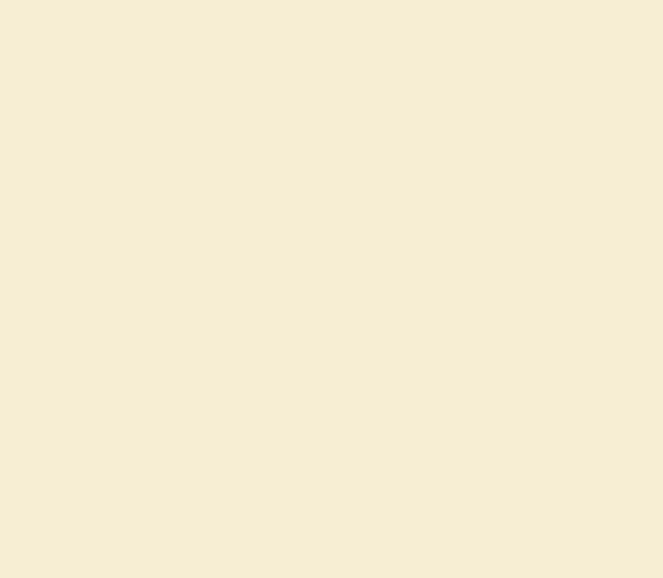
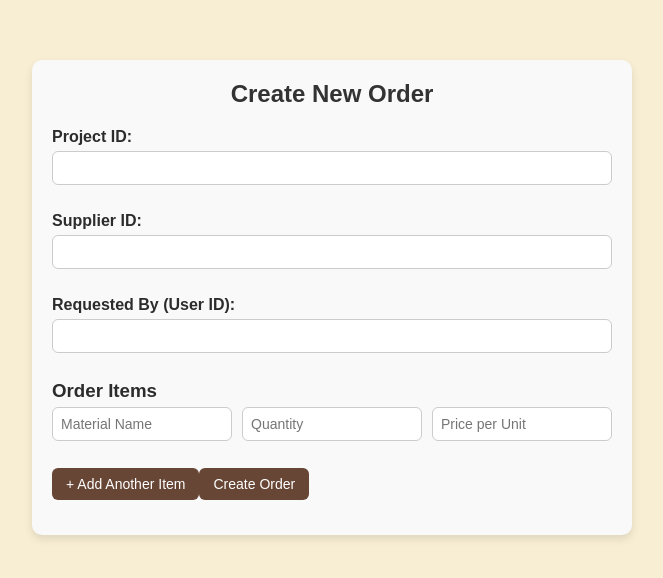
Before and after one commit to Yohan-Helitha/DesynFlow, a React (Create React App) app in the folder frontend/: page /OrderForm in a window 1280 px wide. Before the commit this address had no page. Shown: the top 578 px of the page, without its empty margins (308-971 px from the left). Built offline with nearby package versions, Linux system fonts and the light colour scheme.

Commit message:
feat : frontend

```diff
--- a/frontend/src/App.js
+++ b/frontend/src/App.js
@@ -8,6 +8,8 @@ import Supplier_details from "./Components/Supplier_details/Supplier_details";
 import Orders from "./Components/Orders/Orders";
 import Budget_approval from "./Components/Budget_approval/Budget_approval";
 import Budget_approval_form from "./Components/Budget_approval_form/Budget_approval_form";
+import OrderForm from "./Components/OrderForm/OrderForm";
+
 
 function App() {
   return (
@@ -17,6 +19,7 @@ function App() {
       <Route path="/Orders" element={<Orders />} />
       <Route path="/Budget_approval" element={<Budget_approval />} />
       <Route path="/Budget_approval_form" element={<Budget_approval_form />} />
+      <Route path="/OrderForm" element={<OrderForm />} />
     </Routes>
   );
 }
--- a/frontend/src/Components/Dashboard_proc/Dashboard_proc.js
+++ b/frontend/src/Components/Dashboard_proc/Dashboard_proc.js
@@ -123,6 +123,8 @@ function Dashboard_proc() {
         </div>
       </main>
 
+
+
       {/* Notifications */}
       <div className={`notification-panel ${panelOpen ? 'active' : ''}`} id="panel">
         <div className="panel-close">
--- /dev/null
+++ b/frontend/src/Components/OrderForm/OrderForm.css
@@ -0,0 +1,70 @@
+/* Container */
+.order-form-container {
+  background: #f9f9f9;
+  border-radius: 10px;
+  padding: 20px;
+  margin: 20px auto;
+  max-width: 600px;
+  box-shadow: 0 4px 8px rgba(0,0,0,0.1);
+  font-family: Arial, sans-serif;
+}
+
+/* Heading */
+.order-form-container h2 {
+  text-align: center;
+  margin-bottom: 20px;
+  color: #333;
+}
+
+/* Labels & Inputs */
+.order-form label {
+  display: block;
+  margin-bottom: 12px;
+  font-weight: bold;
+}
+
+.order-form input {
+  width: 100%;
+  padding: 8px;
+  margin-top: 5px;
+  margin-bottom: 15px;
+  border: 1px solid #ccc;
+  border-radius: 6px;
+  font-size: 14px;
+}
+
+/* Order Items */
+.order-item {
+  display: flex;
+  gap: 10px;
+  margin-bottom: 12px;
+}
+
+.order-item input {
+  flex: 1;
+}
+
+/* Buttons */
+.btn-add,
+.btn-submit {
+  background: #674636;
+  color: white;
+  padding: 8px 14px;
+  border: none;
+  border-radius: 6px;
+  cursor: pointer;
+  font-size: 14px;
+}
+
+.btn-add {
+  background: #674636;
+  margin-bottom: 15px;
+}
+
+.btn-add:hover {
+  background: #50352b;
+}
+
+.btn-submit:hover {
+  background: #50352b;
+}
--- /dev/null
+++ b/frontend/src/Components/OrderForm/OrderForm.js
@@ -0,0 +1,136 @@
+import React, { useState } from "react";
+import { Link } from "react-router-dom";
+import "./OrderForm.css";
+
+function OrderForm({ onOrderCreated }) {
+  const [formData, setFormData] = useState({
+    projectId: "",
+    supplierId: "",
+    requestedBy: "",
+    items: [{ materialName: "", quantity: "", pricePerUnit: "" }],
+  });
+
+  // handle field change
+  const handleChange = (e) => {
+    setFormData({ ...formData, [e.target.name]: e.target.value });
+  };
+
+  // handle item change
+  const handleItemChange = (index, e) => {
+    const newItems = [...formData.items];
+    newItems[index][e.target.name] = e.target.value;
+    setFormData({ ...formData, items: newItems });
+  };
+
+  // add new material row
+  const addItem = () => {
+    setFormData({
+      ...formData,
+      items: [...formData.items, { materialName: "", quantity: "", pricePerUnit: "" }],
+    });
+  };
+
+  // submit form
+  const handleSubmit = async (e) => {
+    e.preventDefault();
+    try {
+      const res = await fetch("http://localhost:3000/purchase-orders", {
+        method: "POST",
+        headers: { "Content-Type": "application/json" },
+        body: JSON.stringify(formData),
+      });
+      if (res.ok) {
+        const newOrder = await res.json();
+        alert("Order created successfully!");
+        setFormData({
+          projectId: "",
+          supplierId: "",
+          requestedBy: "",
+          items: [{ materialName: "", quantity: "", pricePerUnit: "" }],
+        });
+        if (onOrderCreated) onOrderCreated(newOrder); // notify parent to refresh
+      } else {
+        alert("Failed to create order.");
+      }
+    } catch (err) {
+      console.error("Error creating order:", err);
+    }
+  };
+
+  return (
+    <div className="order-form-container">
+      <h2>Create New Order</h2>
+      <form onSubmit={handleSubmit} className="order-form">
+        <label>
+          Project ID:
+          <input
+            type="text"
+            name="projectId"
+            value={formData.projectId}
+            onChange={handleChange}
+            required
+          />
+        </label>
+
+        <label>
+          Supplier ID:
+          <input
+            type="text"
+            name="supplierId"
+            value={formData.supplierId}
+            onChange={handleChange}
+            required
+          />
+        </label>
+
+        <label>
+          Requested By (User ID):
+          <input
+            type="text"
+            name="requestedBy"
+            value={formData.requestedBy}
+            onChange={handleChange}
+            required
+          />
+        </label>
+
+        <h3>Order Items</h3>
+        {formData.items.map((item, index) => (
+          <div key={index} className="order-item">
+            <input
+              type="text"
+              name="materialName"
+              placeholder="Material Name"
+              value={item.materialName}
+              onChange={(e) => handleItemChange(index, e)}
+              required
+            />
+            <input
+              type="number"
+              name="quantity"
+              placeholder="Quantity"
+              value={item.quantity}
+              onChange={(e) => handleItemChange(index, e)}
+              required
+            />
+            <input
+              type="number"
+              name="pricePerUnit"
+              placeholder="Price per Unit"
+              value={item.pricePerUnit}
+              onChange={(e) => handleItemChange(index, e)}
+              required
+            />
+          </div>
+        ))}
+        <button type="button" onClick={addItem} className="btn-add">
+          + Add Another Item
+        </button>
+
+        <button type="submit" className="btn-submit">Create Order</button>
+      </form>
+    </div>
+  );
+}
+
+export default OrderForm;
--- a/frontend/src/Components/Orders/Orders.js
+++ b/frontend/src/Components/Orders/Orders.js
@@ -1,17 +1,38 @@
-import React from 'react';
+import React, { useEffect, useState } from 'react';
 import './Orders.css';
+import axios from "axios";
+import { Link } from "react-router-dom";
+
+const URL = "http//localhost:3000/Orders";
+
+const fetchHandler = async () => {
+  return await axios.get(URL).then((res) => res.data);
+}
 
 function Orders() {
-  // Search function
-  function searchOrders() {
-    let input = document.getElementById("search").value.toLowerCase();
-    let rows = document.querySelectorAll("#ordersTable tbody tr");
-    rows.forEach(row => {
-      let supplier = row.cells[3].innerText.toLowerCase();
-      let material = row.cells[1].innerText.toLowerCase();
-      row.style.display = supplier.includes(input) || material.includes(input) ? "" : "none";
-    });
-  }
+  const [orders, setOrders] = useState([]);
+  const [searchTerm, setSearchTerm] = useState("");
+
+  // Fetch purchase orders from backend
+  useEffect(() => {
+    const fetchOrders = async () => {
+      try {
+        const res = await fetch("http://localhost:3000/purchase-orders"); // backend API
+        const data = await res.json();
+        setOrders(data);
+      } catch (err) {
+        console.error("Error fetching orders:", err);
+      }
+    };
+    fetchOrders();
+  }, []);
+
+  // Filtered orders by supplier or material
+  const filteredOrders = orders.filter(order => {
+    const supplier = order.supplierId?.name?.toLowerCase() || "";
+    const materialList = order.items?.map(i => i.materialName?.toLowerCase()).join(" ") || "";
+    return supplier.includes(searchTerm.toLowerCase()) || materialList.includes(searchTerm.toLowerCase());
+  });
 
   return (
     <div className="orders-container">
@@ -21,9 +42,9 @@ function Orders() {
       <div className="search-bar">
         <input
           type="text"
-          id="search"
-          placeholder=" Search by Supplier or Material..."
-          onKeyUp={searchOrders}
+          placeholder="Search by Supplier or Material..."
+          value={searchTerm}
+          onChange={(e) => setSearchTerm(e.target.value)}
         />
       </div>
 
@@ -32,42 +53,46 @@ function Orders() {
         <thead>
           <tr>
             <th>Order ID</th>
-            <th>Material</th>
+            <th>Materials</th>
             <th>Quantity</th>
             <th>Supplier</th>
             <th>Status</th>
           </tr>
         </thead>
         <tbody>
-          <tr>
-            <td>ORD-301</td>
-            <td>Granite Tiles</td>
-            <td>200</td>
-            <td>Global Interiors Ltd</td>
-            <td><span className="status completed">Completed</span></td>
-          </tr>
-          <tr>
-            <td>ORD-302</td>
-            <td>Eco Paint</td>
-            <td>50</td>
-            <td>EcoLiving Supplies</td>
-            <td><span className="status pending">Pending</span></td>
-          </tr>
-          <tr>
-            <td>ORD-303</td>
-            <td>LED Chandeliers</td>
-            <td>20</td>
-            <td>BrightSpaces Lighting</td>
-            <td><span className="status inprogress">In Progress</span></td>
-          </tr>
-          <tr>
-            <td>ORD-304</td>
-            <td>Rugs & Curtains</td>
-            <td>120</td>
-            <td>Prime Decor Hub</td>
-            <td><span className="status completed">Completed</span></td>
-          </tr>
+          {filteredOrders.length > 0 ? (
+            filteredOrders.map((order, index) => (
+              <tr key={order._id || index}>
+                <td>{order._id}</td>
+                <td>
+                  {order.items?.map((item, i) => (
+                    <div key={i}>{item.materialName}</div>
+                  ))}
+                </td>
+                <td>
+                  {order.items?.map((item, i) => (
+                    <div key={i}>{item.quantity}</div>
+                  ))}
+                </td>
+                <td>{order.supplierId?.name || "Unknown Supplier"}</td>
+                <td>
+                  <span className={`status ${order.status?.toLowerCase()}`}>
+                    {order.status}
+                  </span>
+                </td>
+              </tr>
+            ))
+          ) : (
+            <tr>
+              <td colSpan="5" style={{ textAlign: "center" }}>
+                No orders found
+              </td>
+            </tr>
+          )}
         </tbody>
+
+          <button><Link to ="/OrderForm">Place an Order</Link></button>
+
       </table>
     </div>
   );
--- a/frontend/src/Components/Supplier_details/Supplier_details.js
+++ b/frontend/src/Components/Supplier_details/Supplier_details.js
@@ -79,6 +79,8 @@ function Supplier_details() {
         </tbody>
       </table>
 
+      <button className="add-supplier-btn">Add New Supplier</button>
+
       {/* Modal */}
       {selectedSupplier && (
         <div className="modal">
```
Also changed, not shown: 2 other files (tests, documents, lock files or other folders).
